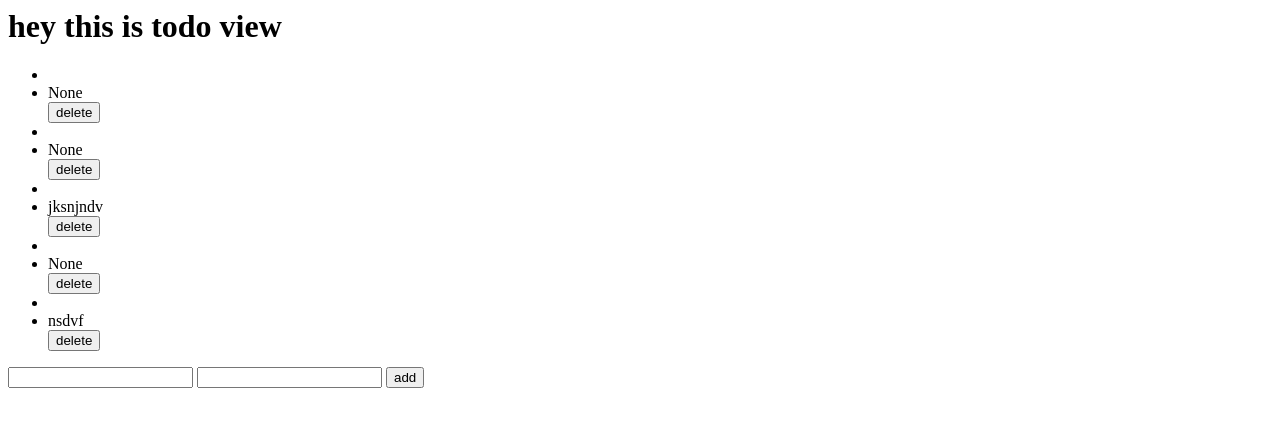
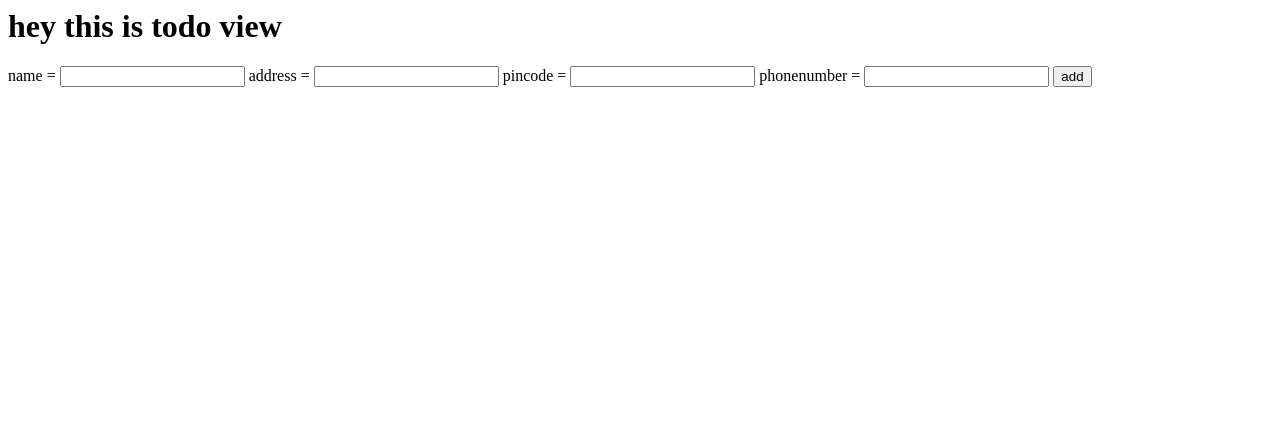
Before and after one commit to vishnupremsanketh/Django_todo, a Django app: page /todo/ in a window 1280 px wide. Shown: the top 427 px of the page. Run offline with Django 3.2, Linux system fonts and the light colour scheme; data comes from the database, SQL or seed files in the repository; both versions use the stored data as it was after the commit.

Commit message:
products updates

```diff
--- a/TODO/tododajango/todo/models.py
+++ b/TODO/tododajango/todo/models.py
@@ -8,4 +8,10 @@ class todoitem(models.Model):
 class todosample(models.Model):
     sample=models.TextField()
 
+class products(models.Model):
+    name = models.TextField(default="None")
+    phoneNumber = models.IntegerField(null=True)
+    address = models.TextField(null=True)
+    pinCode = models.IntegerField(null=True)
+
 # Create your models here.
--- a/TODO/tododajango/todo/templates/todo.html
+++ b/TODO/tododajango/todo/templates/todo.html
@@ -1,24 +1,11 @@
 <html>
     <h1>hey this is todo view</h1>
 
-
-    <ul>
-        {% for item in todoitem%}
-        <li>{{item.content}}</li>
-        <li>{{item.fn}}</li>
-        <form action="/deleteitem/{{item.id}}/"
-        style="display:inline;"
-        method="post">{% csrf_token %}
-
-            <input type="submit" value ="delete"/>
-        </form>
-        {% endfor %}
-    </ul>
-
-
     <form action="/additem/" method="post">{% csrf_token %}
-        <input type="text" name="addtext"/>
-        <input type="text" name="text2"/>
+        name = <input type="text" name="name" >
+        address = <input type="text" name="address"/>
+        pincode = <input type="text" name="pincode"/>
+        phonenumber  = <input type="text" name="phonenumber"/>
         <input type="submit" value ="add"/>
     </form>
 
--- a/TODO/tododajango/todo/views.py
+++ b/TODO/tododajango/todo/views.py
@@ -1,9 +1,9 @@
 from django.shortcuts import render
 from django.http import HttpResponse,HttpResponseRedirect
-from .models import todoitem, todosample
+from .models import products
 def todoView(request):
-    todoobjects=todoitem.objects.all()
-    todosampleobj=todosample.objects.all()
+    todoobjects=products.objects.all()
+
     return render(request,'todo.html',{'todoitem':todoobjects})
 # Create your views here.
 
@@ -14,14 +14,19 @@ def additem(request):
     # redirect to toditem
     # fint the name=contetn
 
-    new_item = todoitem(content = request.POST['addtext'])
-    new_item.save()
-    sample_item = todoitem(fn = request.POST['text2'])
-    sample_item.save()
+    add_name = products(name = 'name' in request.POST and request.POST['name'],
+                        address = 'address' in request.POST and request.POST['address'],
+                        phoneNumber = 'phonenumber' in request.POST and request.POST['phonenumber'],
+                        pinCode = 'pincode' in request.POST and request.POST['pincode'])
+
+    #products.save()
+    add_name.save()
+
     return HttpResponseRedirect('/todo/')
+    db.connections.close_all()
 def deleteitem(request, todo_id):
     # delete todo item
-    itemdelete=todoitem.objects.get(id=todo_id)
+    itemdelete=products.objects.get(id=todo_id)
     itemdelete.delete()
 
     return HttpResponseRedirect('/todo/')
```
Also changed, not shown: TODO/tododajango/db.sqlite3, TODO/tododajango/todo/migrations/0005_products.py (added), TODO/tododajango/todo/migrations/0006_auto_20181115_0820.py (added), TODO/tododajango/todo/migrations/0007_auto_20181115_0827.py (added).
